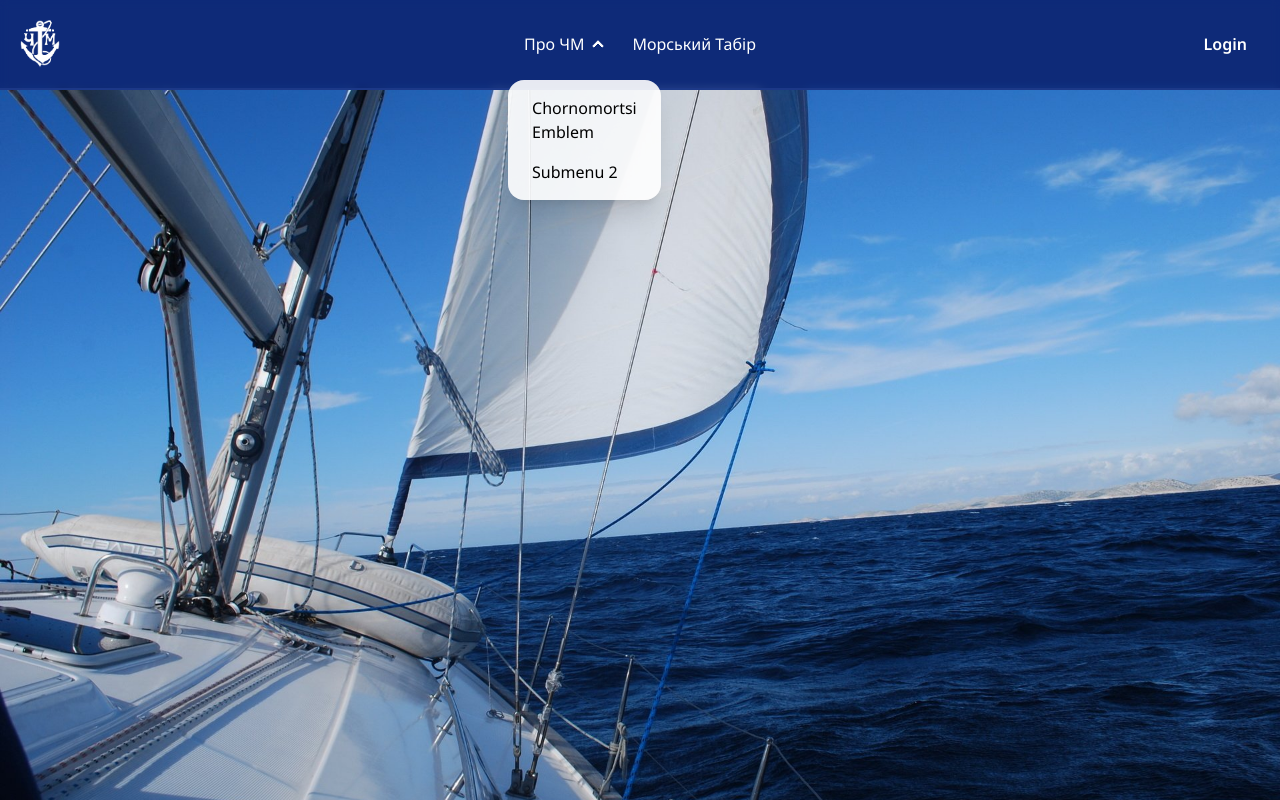
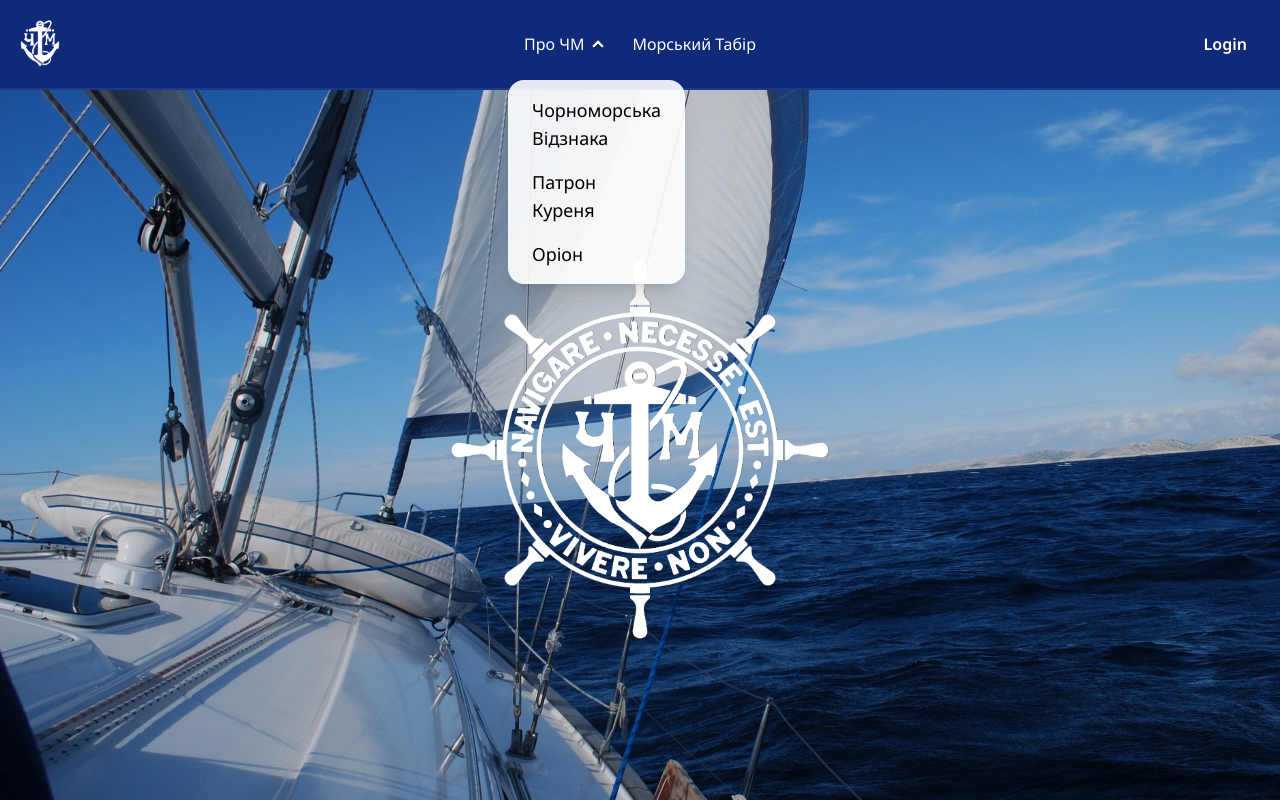
Before and after one commit to MaximMurphy/chm-website, a Next.js app: page / in a window 1280 px wide. Both pictures are taken after a click on the heading "Про ЧМ". Shown: the top 800 px of the page. Built offline with nearby package versions, Linux system fonts and the light colour scheme; some icons are missing.

Commit message:
Update header

```diff
--- a/src/app/page.jsx
+++ b/src/app/page.jsx
@@ -15,22 +15,26 @@ export default function Home() {
       <div className="h-screen">
         <Header />
         <main className="h-fit w-full flex flex-col items-center gap-12 mb-24">
+          <div className="flex flex-col relative items-center justify-center">
+            <Image
+              src="/chm_kermo.png"
+              alt="ChM Kermo"
+              height={1125}
+              width={1125}
+              quality={100}
+              className="z-10 h-64 md:h-80 lg:h-96 w-auto absolute"
+            />
+
             <Image
               src="/background.jpg"
               alt="Photo of Sailboat"
               height={1496}
               width={2962}
               quality={100}
-            className="object-fill"
+              className="h-[36rem] md:h-[40rem] lg:h-[45rem] object-cover relative brightness-90"
             />
-          <Image
-            src="/chm_kermo.png"
-            alt="ChM Kermo"
-            height={1125}
-            width={1125}
-            quality={100}
-            className="h-96 w-auto"
-          />
+          </div>
+          <div className="flex flex-col p-8 gap-8">
             <h1 className="text-5xl">
               <Translation translationKey="home_greeting" />
             </h1>
@@ -38,6 +42,7 @@ export default function Home() {
             <p className="text-3xl mb-12">
               <Translation translationKey="home_title" />
             </p>
+          </div>
         </main>
       </div>
     </LangContext.Provider>
--- a/src/components/Header.jsx
+++ b/src/components/Header.jsx
@@ -2,6 +2,7 @@ import Image from "next/image";
 import Link from "next/link";
 import Translation from "@/components/Translation";
 import LanguageSelector from "@/components/LanguageSelector";
+import NavDropdown from "@/components/NavDropdown";
 
 export default function Header() {
   return (
@@ -26,24 +27,23 @@ export default function Header() {
           </div>
           <ul
             tabIndex={0}
-            className="menu menu-sm dropdown-content mt-3 z-[1] p-2 shadow bg-base-100 rounded-box w-52"
+            className="menu menu-sm dropdown-content mt-3 z-[1] p-4 bg-white/90 text-black shadow bg-base-100 rounded-box w-fit text-lg"
           >
             <li>
-              <a>About</a>
+              <Translation translationKey="header_about" />
               <ul className="p-2">
-                <li>
-                  <a>Submenu 1</a>
-                </li>
-                <li>
-                  <a>Submenu 2</a>
-                </li>
+                <NavDropdown />
               </ul>
             </li>
-            <li>
-              <a>Морський Табір</a>
+            <li className="text-lg">
+              <Link href="/" className="text-lg">
+                Морський Табір
+              </Link>
             </li>
             <li>
-              <a>Documents</a>
+              <Link href="/" className="text-lg">
+                Documents
+              </Link>
             </li>
           </ul>
         </div>
@@ -66,12 +66,7 @@ export default function Header() {
                 <Translation translationKey="header_about" />
               </summary>
               <ul className="p-2 bg-white/90 text-black">
-                <li>
-                  <a>Chornomortsi Emblem</a>
-                </li>
-                <li>
-                  <a>Submenu 2</a>
-                </li>
+                <NavDropdown />
               </ul>
             </details>
           </li>
--- /dev/null
+++ b/src/components/NavDropdown.jsx
@@ -0,0 +1,24 @@
+import Link from "next/link";
+import Translation from "@/components/Translation";
+
+export default function NavDropdown() {
+  return (
+    <>
+      <li>
+        <Link href="/" className="text-lg">
+          <Translation translationKey="header_emblem" />
+        </Link>
+      </li>
+      <li>
+        <Link href="/" className="text-lg">
+          <Translation translationKey="header_patron" />
+        </Link>
+      </li>
+      <li>
+        <Link href="/" className="text-lg">
+          <Translation translationKey="header_orion" />
+        </Link>
+      </li>
+    </>
+  );
+}
--- a/src/translations/en.json
+++ b/src/translations/en.json
@@ -1,5 +1,8 @@
 {
   "home_greeting": "Ahoy!",
   "home_title": "The Official Website of The Plast Chornomortsi",
-  "header_about": "About"
+  "header_about": "About",
+  "header_emblem": "Chornomortsi Emblem",
+  "header_patron": "Our Patron",
+  "header_orion": "Orion"
 }
--- a/src/translations/ua.json
+++ b/src/translations/ua.json
@@ -1,5 +1,8 @@
 {
   "home_greeting": "Агой!",
   "home_title": "Офіційний сайт Пласт Чорноморці",
-  "header_about": "Про ЧМ"
+  "header_about": "Про ЧМ",
+  "header_emblem": "Чорноморська Вiдзнака",
+  "header_patron": "Патрон Куреня",
+  "header_orion": "Орiон"
 }
```
Lines whose indentation alone changed are shown as unchanged.
